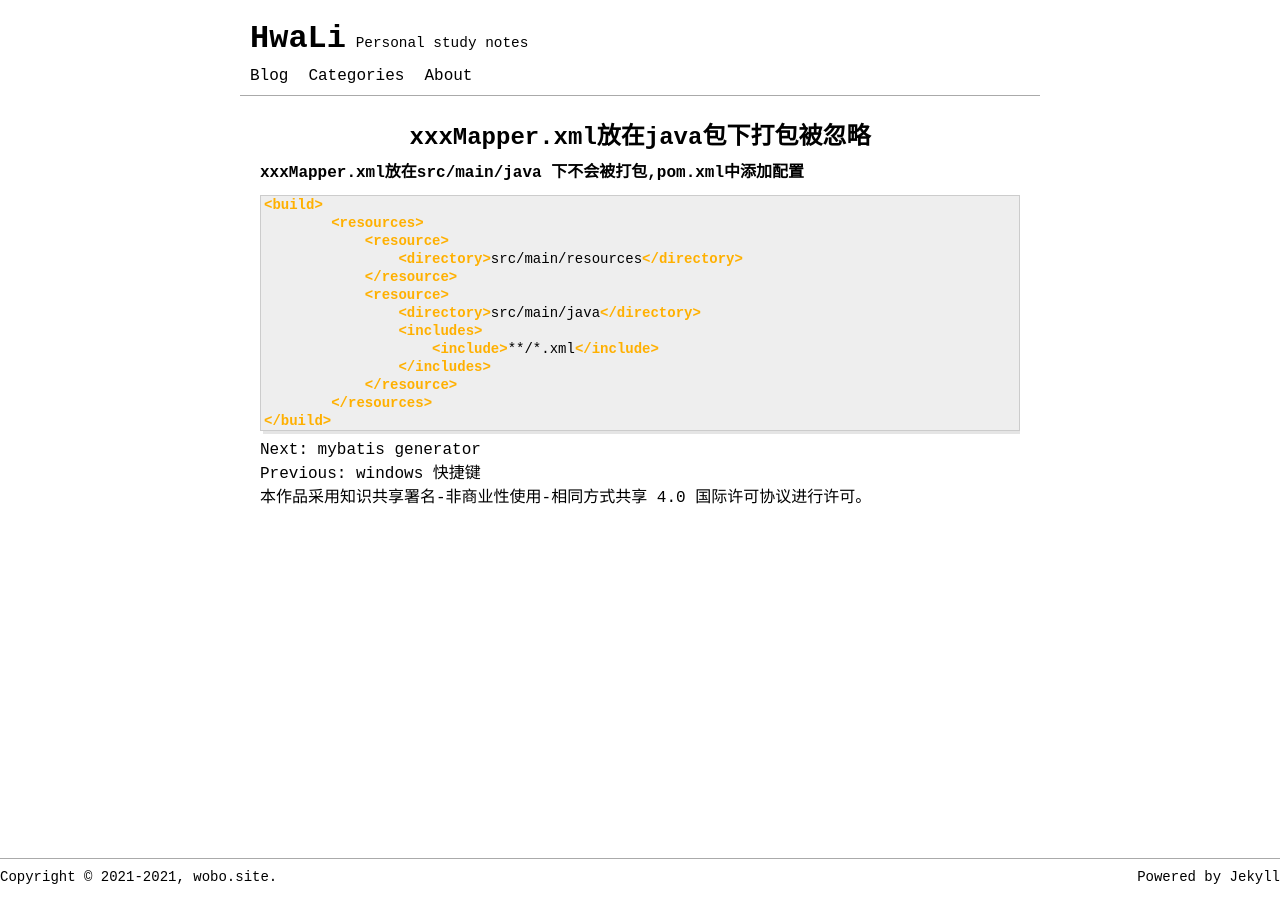
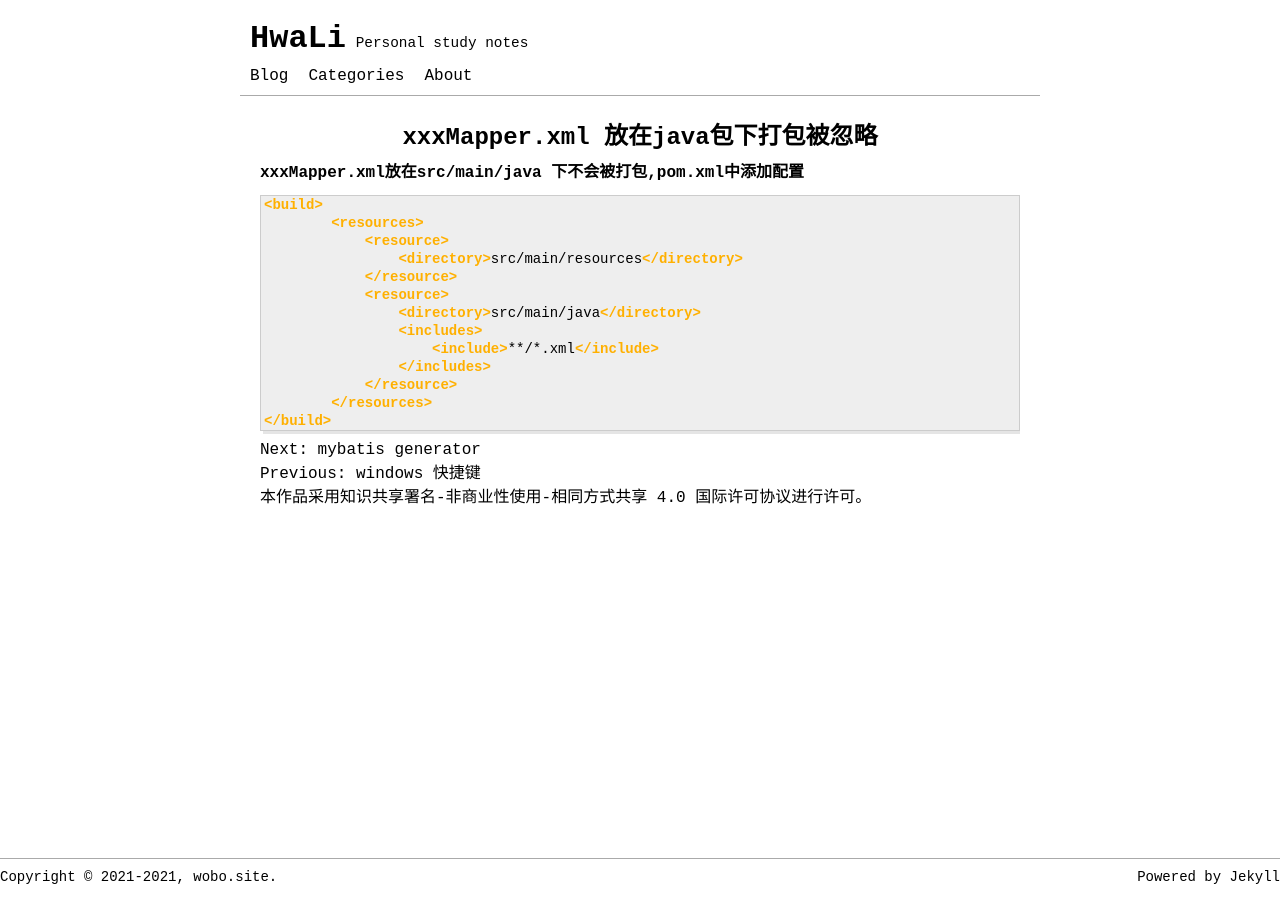
Before and after one commit to hualiy/hualiy.github.io, a Jekyll site: the page built from _posts/Project/2021-05-06-xxxMapper.xml-package-setup.md, in a window 1280 px wide. Built offline with Jekyll 4.4.1, drawn with Linux system fonts in a browser that asks for light colours; comment, search, counter and statistics services are not loaded.

```diff
--- a/_posts/Project/2021-05-06-xxxMapper.xml-package-setup.md
+++ b/_posts/Project/2021-05-06-xxxMapper.xml-package-setup.md
@@ -1,6 +1,6 @@
 ---
 layout: post
-title: xxxMapper.xml放在java包下打包被忽略
+title: xxxMapper.xml 放在java包下打包被忽略
 date: 2021-05-06
 categories: [project]
 tags: [xml]
```
